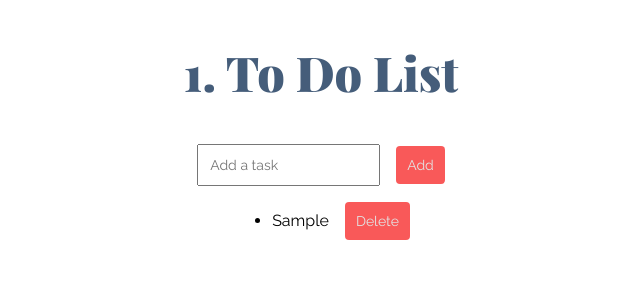
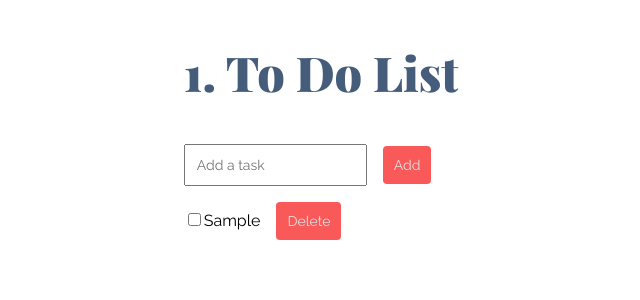
Before and after one commit to adrianaghita/100TSProjects, a React (Vite) app: page / in a window 1280 px wide. Both pictures are taken after typing "Sample" into the empty fields and a click on the button "Add". Shown: the top 300 px of the page, without its empty margins (319-959 px from the left). Built offline with nearby package versions, Linux system fonts and the light colour scheme; a web font is replaced by a local one.

Commit message:
Add checkbox input.

```diff
--- a/src/components/TodoList/ToDo.tsx
+++ b/src/components/TodoList/ToDo.tsx
@@ -34,6 +34,7 @@ const Todo = () => {
         <ul className={styles[`task-list`]}>
           {tasks.map((task, index) => (
             <li key={index}>
+              <input type="checkbox" />
               {task}
               <button
                 onClick={() => removeTask(task)}
--- a/src/components/TodoList/Todo.module.scss
+++ b/src/components/TodoList/Todo.module.scss
@@ -3,7 +3,6 @@
 .todo-list {
   display: flex;
   flex-direction: column;
-  align-items: center;
 }
 
 .task-input {
@@ -13,9 +12,12 @@
 }
 
 .task-list {
+  margin: 3rem 0 0 0 0;
+  padding: 0;
   & li {
     font-family: $primary-font;
     margin-bottom: 1.5rem;
+    list-style: none;
   }
 }
 
```
